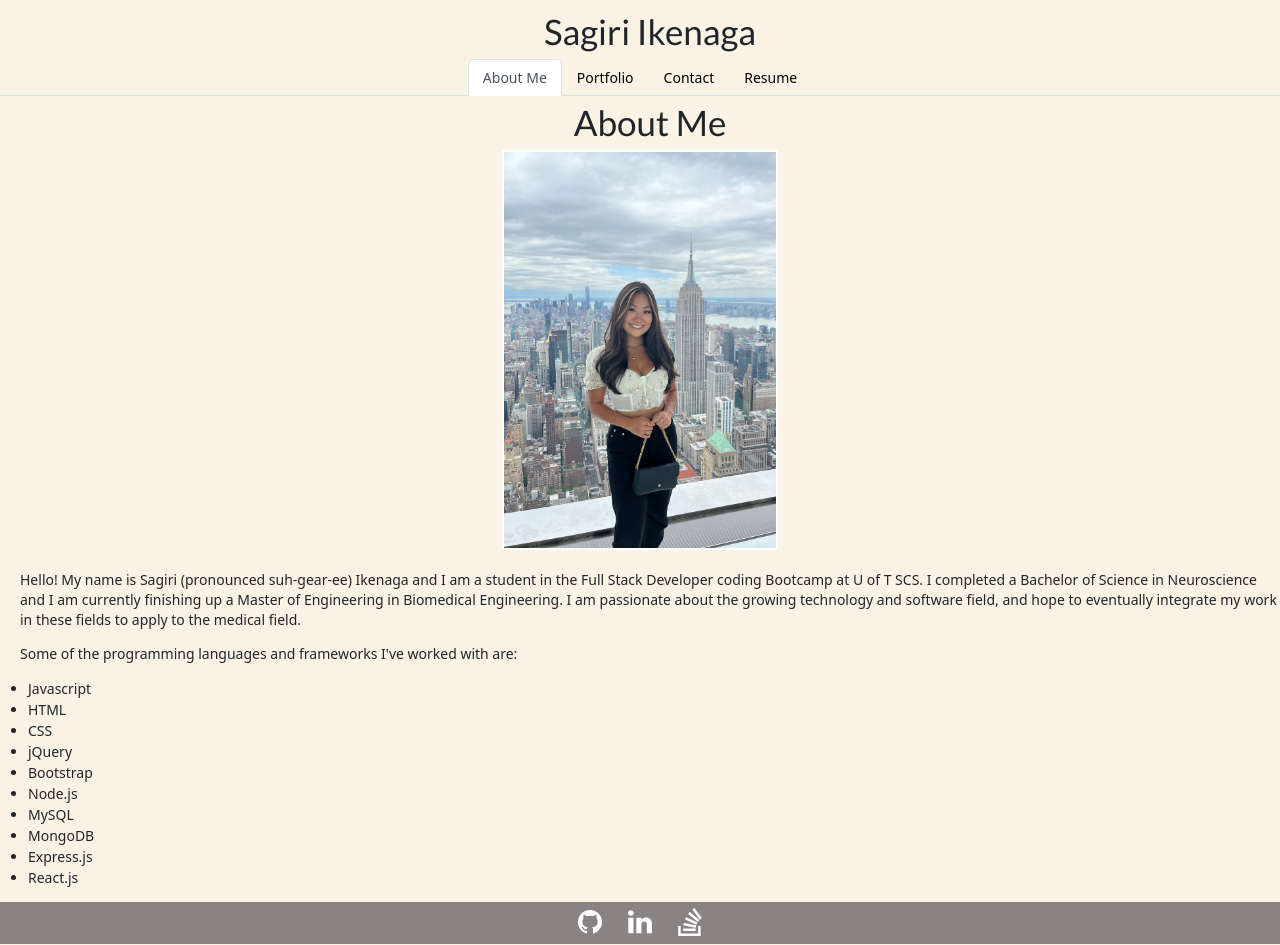
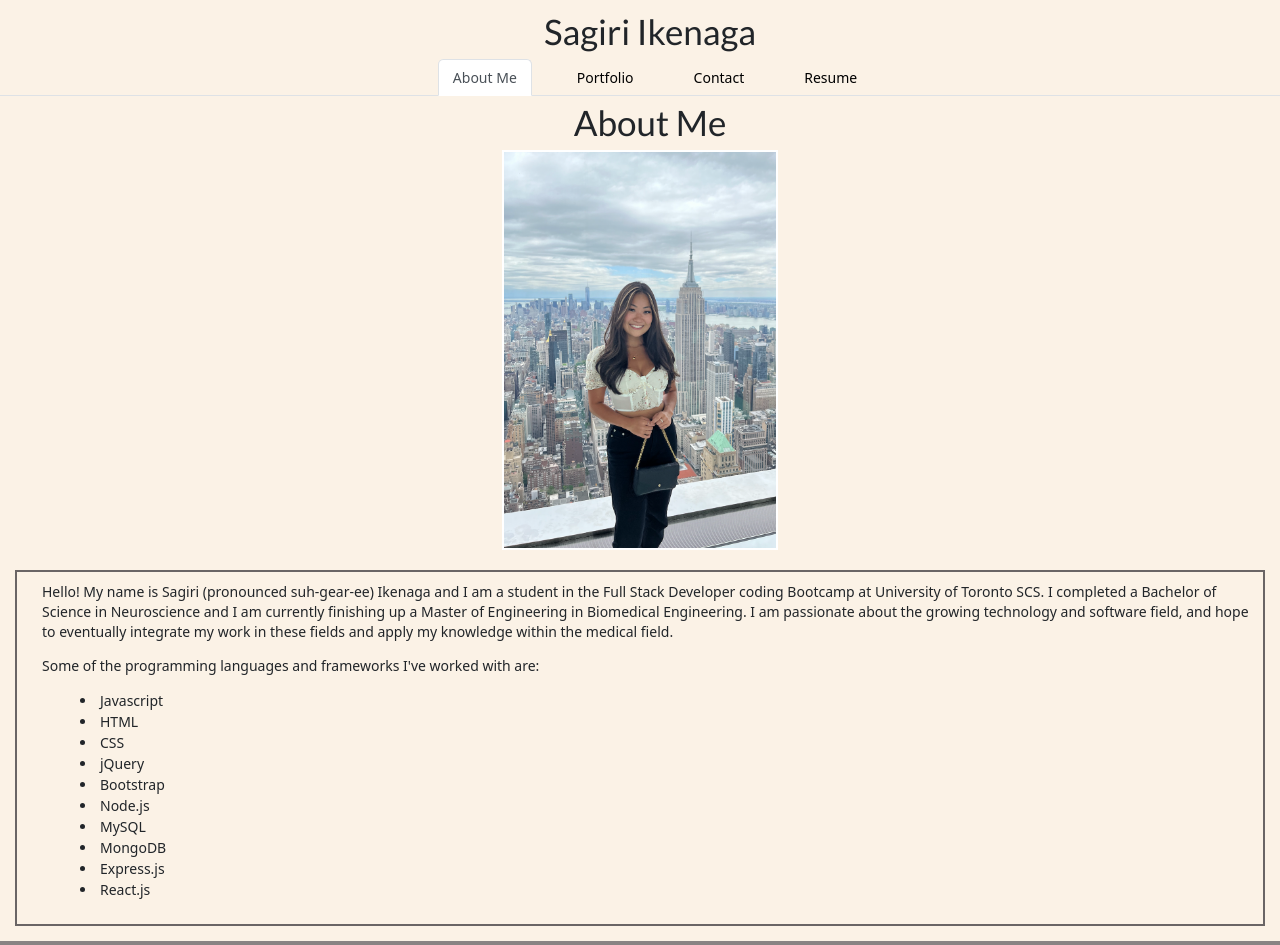
Before and after one commit to sagirikenaga/react-portfolio, a React (Create React App) app: page / in a window 1280 px wide. Shown: the top 945 px of the page. Built offline with nearby package versions, Linux system fonts and the light colour scheme.

Commit message:
completed contact form

```diff
--- a/src/components/pages/Contact.js
+++ b/src/components/pages/Contact.js
@@ -1,36 +1,69 @@
-import React from "react";
-import '../styles/ContactPage.css';
+import React, { useState } from "react";
+import "../styles/ContactPage.css";
 
 export default function Contact() {
+  const [name, setName] = useState("");
+  const [email, setEmail] = useState("");
+  const [message, setMessage] = useState("");
+  const [error, setError] = useState(false);
+
+  function isValidEmail(email) {
+    return /\S+@\S+\.\S+/.test(email);
+  }
+
+  const handleSubmit = (e) => {
+    e.preventDefault();
+    if (
+      name.length === 0 ||
+      email.length === 0 ||
+      message.length === 0 ||
+      email !== isValidEmail(email)
+    ) {
+      setError(true);
+    }
+  };
+
   return (
-    <div className="container">
+    <form className="container" onSubmit={handleSubmit}>
       <div class="row">
         <h1 className="contact-header">Contact Me:</h1>
       </div>
       <div class="row input-container">
-        <div class="col-xs-12">
+        <div>
           <div class="styled-input wide">
-            <input type="text" required />
-            <label>Name</label>
+            <input type="text" placeholder="Name" onChange={(e) => setName(e.target.value)} />
+            {error && name.length <= 0 ? (
+              <label>Name cannot be empty.</label>
+            ) : (
+              "Name*"
+            )}
           </div>
         </div>
-        <div class="col-md-6 col-sm-12">
+        <div>
           <div class="styled-input">
-            <input type="text" required />
-            <label>Email</label>
+            <input type="email" placeholder="Email Address" onChange={(e) => setEmail(e.target.value)} />
+            {error && email.length <= 0 ? (
+              <label>Please enter a valid email address.</label>
+            ) : (
+              "Email*"
+            )}
           </div>
         </div>
-        <div class="col-xs-12">
+        <div>
           <div class="styled-input wide">
-            <textarea required></textarea>
-            <label>Message</label>
+            <textarea placeholder="Write Message Here" onChange={(e) => setMessage(e.target.value)}></textarea>
+            {error && message.length <= 0 ? (
+              <label>Message cannot be empty.</label>
+            ) : (
+              "Message*"
+            )}
           </div>
         </div>
-        <div class="col-xs-12">
-          <div class="btn-lrg submit-btn">Send Message</div>
+        <div>
+          <button class="btn-lrg submit-btn">Send Message</button>
         </div>
       </div>
-    </div>
+    </form>
   );
 }
 
@@ -39,4 +72,4 @@ export default function Contact() {
 
 // NEED TO CREATE A CONTACT FORM WITH NAME, EMAIL AND MESSAGE
 // FIELD MUST BE REQUIRED
-// MUST BE VALID EMAIL ADDRESS
+// MUST BE VALID EMAIL ADDRESSi
--- a/src/components/pages/Home.js
+++ b/src/components/pages/Home.js
@@ -6,10 +6,11 @@ export default function Home() {
     <div>
       <h1>About Me</h1>
       <img src={myphoto} alt="Sagiri" height="400"></img>
+      <div id="textbox">
       <p>
-      Hello! My name is Sagiri (pronounced suh-gear-ee) Ikenaga and I am a student in the Full Stack Developer coding Bootcamp at U of T SCS.
+      Hello! My name is Sagiri (pronounced suh-gear-ee) Ikenaga and I am a student in the Full Stack Developer coding Bootcamp at University of Toronto SCS.
       I completed a Bachelor of Science in Neuroscience and I am currently finishing up a Master of Engineering in Biomedical Engineering.
-      I am passionate about the growing technology and software field, and hope to eventually integrate my work in these fields to apply to the medical field.
+      I am passionate about the growing technology and software field, and hope to eventually integrate my work in these fields and apply my knowledge within the medical field.
       </p>
       <p>Some of the programming languages and frameworks I've worked with are:</p>
       <ul>
@@ -24,6 +25,7 @@ export default function Home() {
         <li>Express.js</li>
         <li>React.js</li>
       </ul>
+      </div>
     </div>
   );
 }
--- a/src/components/styles/ContactPage.css
+++ b/src/components/styles/ContactPage.css
@@ -62,3 +62,7 @@ textarea {
     padding-bottom: 15px;
     text-align: left;
 }
+
+::placeholder {
+    color:rgb(209, 206, 206);
+}
--- a/src/components/styles/PortfolioContainer.css
+++ b/src/components/styles/PortfolioContainer.css
@@ -21,6 +21,17 @@ img {
     border: 2px solid white;
 }
 
-p, ul {
+p {
     padding-left:20px;
 }
+
+li {
+    padding-left: 30px;
+    list-style-position: inside;
+}
+
+#textbox {
+    border: 2px solid rgb(106, 101, 101);
+    margin: 15px;
+    padding: 10px 5px;
+}
```
